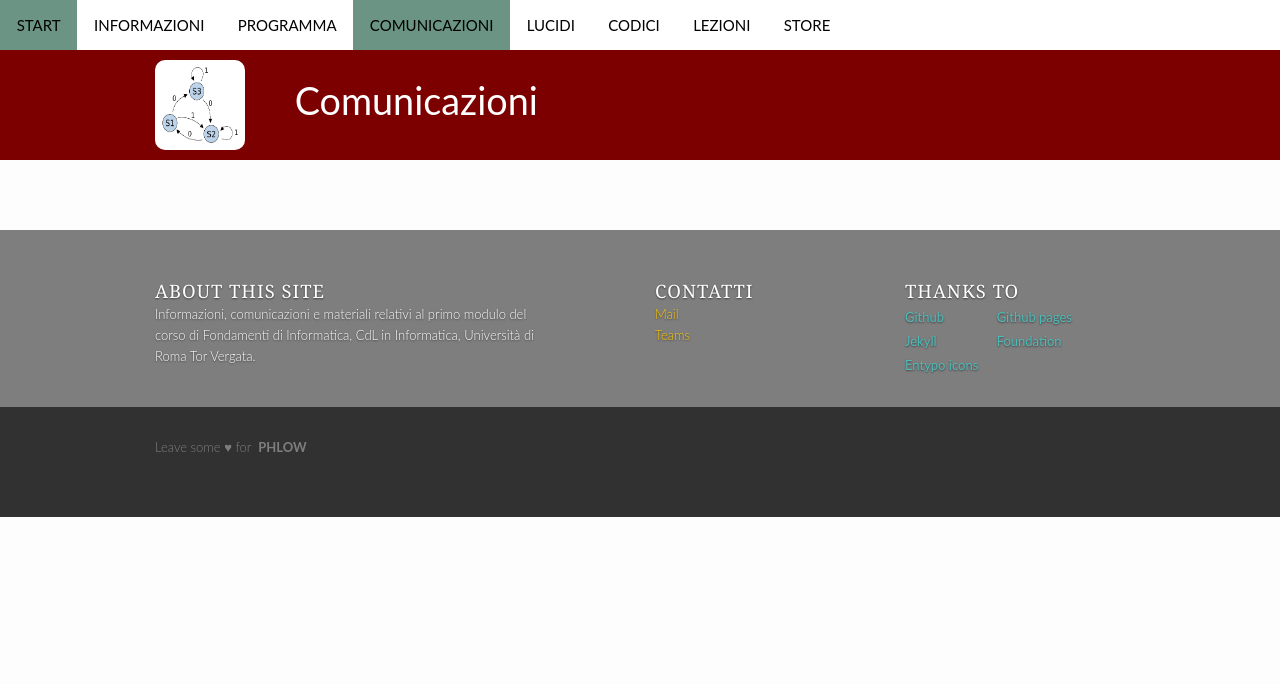
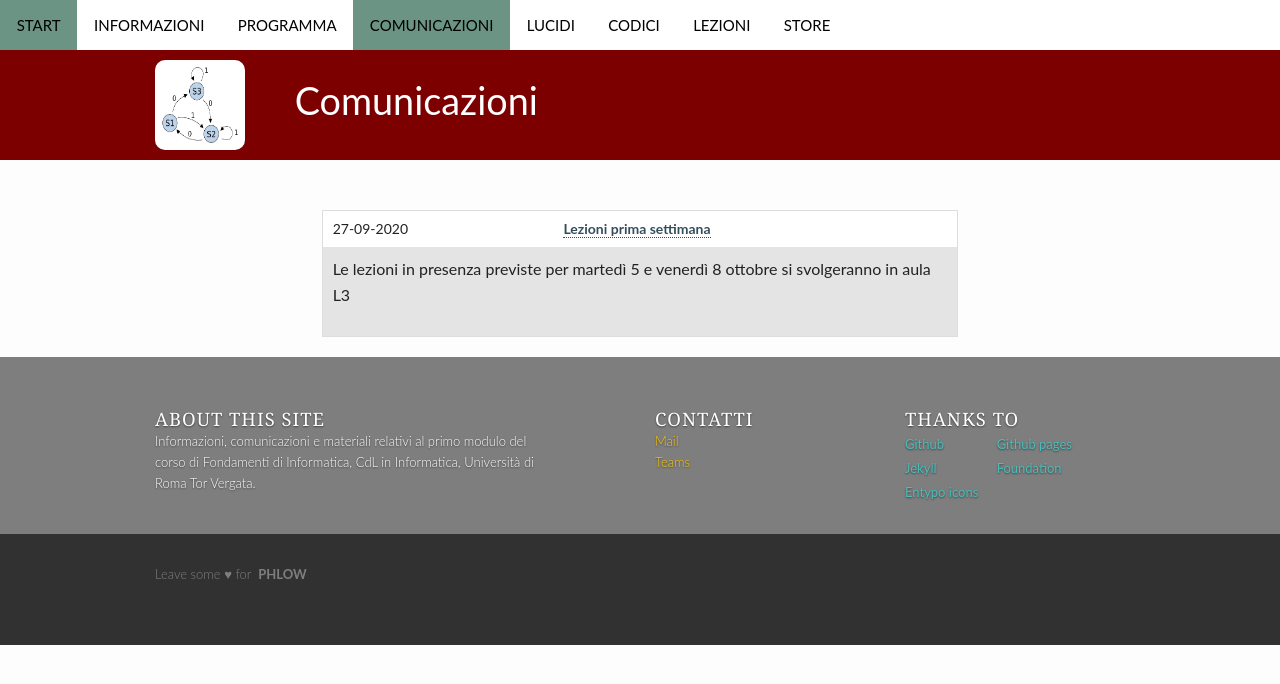
Before and after one commit to tvml/fo2324, a Jekyll site: the page built from pages/comunicazioni.md, in a window 1280 px wide. Shown: the top 684 px of the page. Built offline with Jekyll 4.4.1, drawn with Linux system fonts in a browser that asks for light colours.

Commit message:
comunicazione-1

```diff
--- /dev/null
+++ b/comunicazioni/_posts/2020-09-27-python.md
@@ -0,0 +1,14 @@
+---
+layout: page
+#
+# Content
+#
+#subheadline: "Dummy"
+title: "Lezioni prima settimana"
+teaser: ""
+#categories:
+#  - dummy
+#tags:
+#  - dummy
+---
+Le lezioni in presenza previste per martedì 5 e venerdì 8 ottobre si svolgeranno in aula L3
--- a/pages/info.md
+++ b/pages/info.md
@@ -9,7 +9,7 @@ header: no
 
 ### Dove e quando
 
-Le lezioni del corso si svolgono:
+Le lezioni del corso si svolgono in aula B negli orari seguenti:
 
 * Martedì h. 14.00-15.45
 * Venerdì h. 11.00-12.45
```
